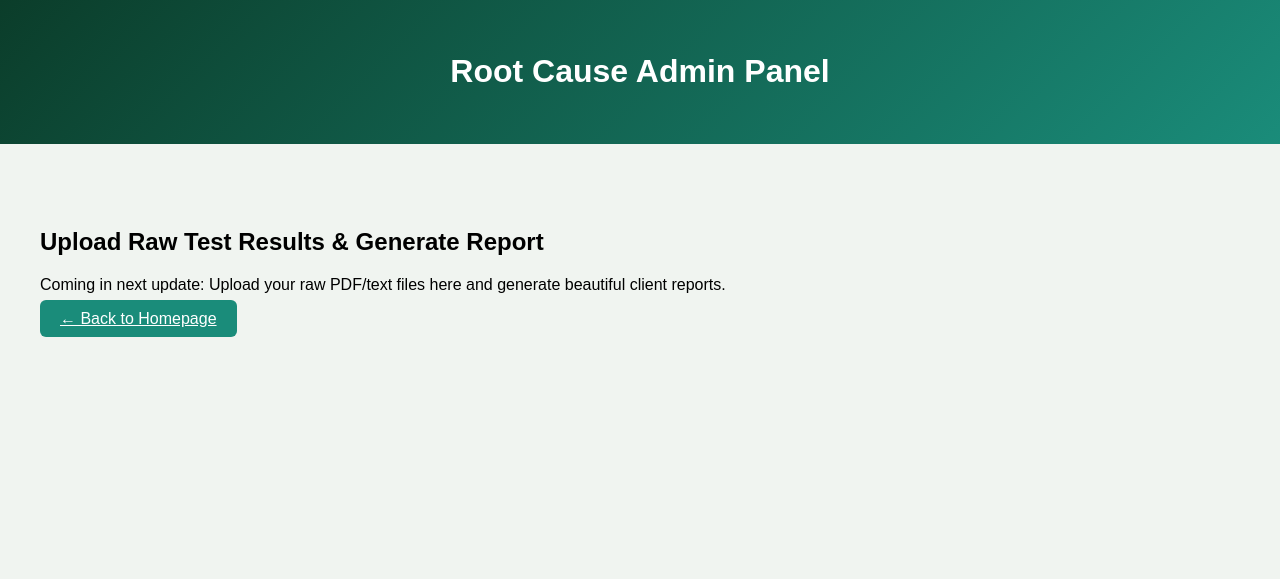
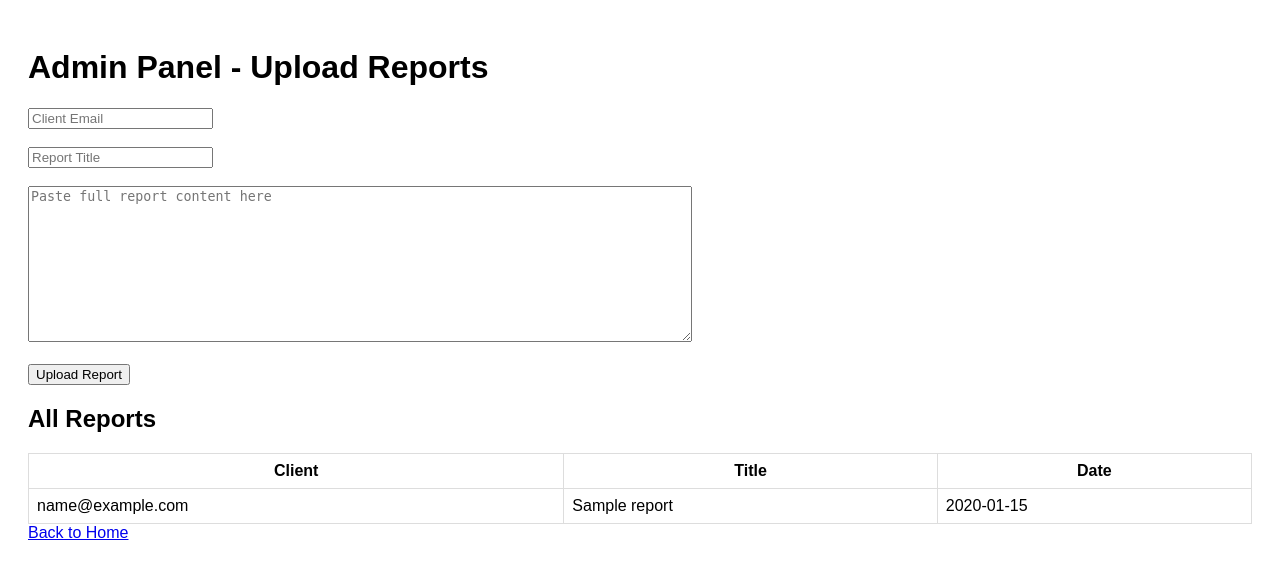
Before and after one commit to Michaelpeatross/root-cause-website, a Flask app: template templates/admin.htm in a window 1280 px wide. Shown: the top 579 px of the page. Run offline with Flask 3, Linux system fonts and the light colour scheme; the template is opened without the code that fills it: values that come from a table or form of the project are taken from there, others are empty; tables that the repository leaves empty hold one stand-in row (values such as "Sample post").

Commit message:
Added Admin Panel, Client Dashboard, and improved structure

```diff
--- a/app.py
+++ b/app.py
@@ -1,65 +1,40 @@
-from flask import Flask, render_template, request, redirect, url_for, flash
+from flask import Flask, render_template, request, redirect, url_for, flash, session
 from flask_sqlalchemy import SQLAlchemy
-from flask_login import LoginManager, UserMixin, login_user, login_required, logout_user, current_user
 from werkzeug.security import generate_password_hash, check_password_hash
-from datetime import datetime
+import os
 
 app = Flask(__name__)
-app.secret_key = 'rootcause_secret_key_2026'
-app.config['SQLALCHEMY_DATABASE_URI'] = 'sqlite:///rootcause.db'
+app.secret_key = 'rootcause2026secretkey'
+app.config['SQLALCHEMY_DATABASE_URI'] = 'sqlite:///instance/rootcause.db'
 app.config['SQLALCHEMY_TRACK_MODIFICATIONS'] = False
 
 db = SQLAlchemy(app)
-login_manager = LoginManager(app)
-login_manager.login_view = 'login'
 
-class User(UserMixin, db.Model):
+class User(db.Model):
     id = db.Column(db.Integer, primary_key=True)
-    email = db.Column(db.String(150), unique=True)
-    password = db.Column(db.String(150))
     name = db.Column(db.String(100))
+    email = db.Column(db.String(120), unique=True, nullable=False)
+    password = db.Column(db.String(200))
+    is_admin = db.Column(db.Boolean, default=False)
 
 class Report(db.Model):
     id = db.Column(db.Integer, primary_key=True)
-    user_id = db.Column(db.Integer, db.ForeignKey('user.id'))
-    order_date = db.Column(db.DateTime, default=datetime.utcnow)
-    status = db.Column(db.String(50), default="Awaiting Sample")
-
-@login_manager.user_loader
-def load_user(user_id):
-    return User.query.get(int(user_id))
+    user_email = db.Column(db.String(120), nullable=False)
+    title = db.Column(db.String(200))
+    content = db.Column(db.Text)
+    date = db.Column(db.String(50))
 
 with app.app_context():
     db.create_all()
 
-# ================== ROUTES ==================
-
+# Routes
 @app.route('/')
-def home():
+def index():
     return render_template('index.html')
 
 @app.route('/buy')
 def buy():
     return render_template('buy.html')
-
-@app.route('/register', methods=['GET', 'POST'])
-def register():
-    if request.method == 'POST':
-        email = request.form['email']
-        name = request.form['name']
-        password = request.form['password']
-
-        if User.query.filter_by(email=email).first():
-            flash('Email already exists. Please login.', 'error')
-            return redirect('/login')
-
-        hashed_password = generate_password_hash(password)
-        user = User(email=email, password=hashed_password, name=name)
-        db.session.add(user)
-        db.session.commit()
-        flash('Account created successfully!', 'success')
-        return redirect('/login')
-    return render_template('register.html')
 
 @app.route('/login', methods=['GET', 'POST'])
 def login():
@@ -68,30 +43,56 @@ def login():
         password = request.form['password']
         user = User.query.filter_by(email=email).first()
         if user and check_password_hash(user.password, password):
-            login_user(user)
-            return redirect('/dashboard')
-        flash('Invalid email or password', 'error')
+            session['user_id'] = user.id
+            session['email'] = user.email
+            flash('Logged in successfully!', 'success')
+            return redirect(url_for('dashboard'))
+        flash('Invalid credentials', 'error')
     return render_template('login.html')
 
+@app.route('/register', methods=['GET', 'POST'])
+def register():
+    if request.method == 'POST':
+        name = request.form['name']
+        email = request.form['email']
+        password = request.form['password']
+        if User.query.filter_by(email=email).first():
+            flash('Email already exists', 'error')
+        else:
+            hashed = generate_password_hash(password)
+            user = User(name=name, email=email, password=hashed)
+            db.session.add(user)
+            db.session.commit()
+            flash('Account created! Please login.', 'success')
+            return redirect(url_for('login'))
+    return render_template('register.html')
+
 @app.route('/dashboard')
-@login_required
 def dashboard():
-    return render_template('dashboard.html', user=current_user)
+    if 'user_id' not in session:
+        return redirect(url_for('login'))
+    reports = Report.query.filter_by(user_email=session['email']).all()
+    return render_template('dashboard.html', reports=reports)
 
-# Admin Panel
-@app.route('/admin')
+@app.route('/admin', methods=['GET', 'POST'])
 def admin():
-    users = User.query.all()
+    if 'user_id' not in session or not User.query.get(session['user_id']).is_admin:
+        flash('Admin access required', 'error')
+        return redirect(url_for('login'))
+
+    if request.method == 'POST':
+        email = request.form['email']
+        title = request.form['title']
+        content = request.form['content']
+        report = Report(user_email=email, title=title, content=content, date="Just now")
+        db.session.add(report)
+        db.session.commit()
+        flash('Report uploaded successfully!', 'success')
+
     reports = Report.query.all()
-    return render_template('admin.html', users=users, reports=reports)
-
-@app.route('/logout')
-@login_required
-def logout():
-    logout_user()
-    return redirect('/')
+    return render_template('admin.html', reports=reports)
 
 if __name__ == '__main__':
     import os
-    port = int(os.environ.get("PORT", 5000))
-    app.run(host="0.0.0.0", port=port, debug=False)
+    port = int(os.environ.get('PORT', 5000))
+    app.run(host='0.0.0.0', port=port, debug=False)
--- a/templates/admin.htm
+++ b/templates/admin.htm
@@ -1,28 +1,24 @@
 <!DOCTYPE html>
-<html lang="en">
-<head>
-    <meta charset="UTF-8">
-    <meta name="viewport" content="width=device-width, initial-scale=1.0">
-    <title>Admin - Root Cause</title>
-    <style>
-        body { font-family: Arial, sans-serif; background: #f0f4f0; margin: 0; }
-        header { background: linear-gradient(135deg, #0b3d2a, #1a8c7a); color: white; padding: 2rem; text-align: center; }
-        .container { max-width: 1200px; margin: 2rem auto; padding: 2rem; }
-        table { width: 100%; border-collapse: collapse; background: white; }
-        th, td { padding: 12px; border: 1px solid #ddd; }
-        th { background: #0b3d2a; color: white; }
-        .btn { background: #1a8c7a; color: white; padding: 10px 20px; border: none; border-radius: 6px; cursor: pointer; }
-    </style>
+<html>
+<head><title>Admin - Root Cause</title>
+<style>body{font-family:Arial; padding:20px;} table{border-collapse:collapse; width:100%;} th,td{border:1px solid #ddd; padding:8px;}</style>
 </head>
 <body>
-    <header>
-        <h1>Root Cause Admin Panel</h1>
-    </header>
-    <div class="container">
-        <h2>Upload Raw Test Results & Generate Report</h2>
-        <p>Coming in next update: Upload your raw PDF/text files here and generate beautiful client reports.</p>
+    <h1>Admin Panel - Upload Reports</h1>
+    <form method="POST">
+        <input type="text" name="email" placeholder="Client Email" required><br><br>
+        <input type="text" name="title" placeholder="Report Title" required><br><br>
+        <textarea name="content" rows="10" cols="80" placeholder="Paste full report content here" required></textarea><br><br>
+        <button type="submit">Upload Report</button>
+    </form>
 
-        <a href="/" class="btn">← Back to Homepage</a>
-    </div>
+    <h2>All Reports</h2>
+    <table>
+        <tr><th>Client</th><th>Title</th><th>Date</th></tr>
+        {% for r in reports %}
+        <tr><td>{{ r.user_email }}</td><td>{{ r.title }}</td><td>{{ r.date }}</td></tr>
+        {% endfor %}
+    </table>
+    <a href="/">Back to Home</a>
 </body>
 </html>
```
